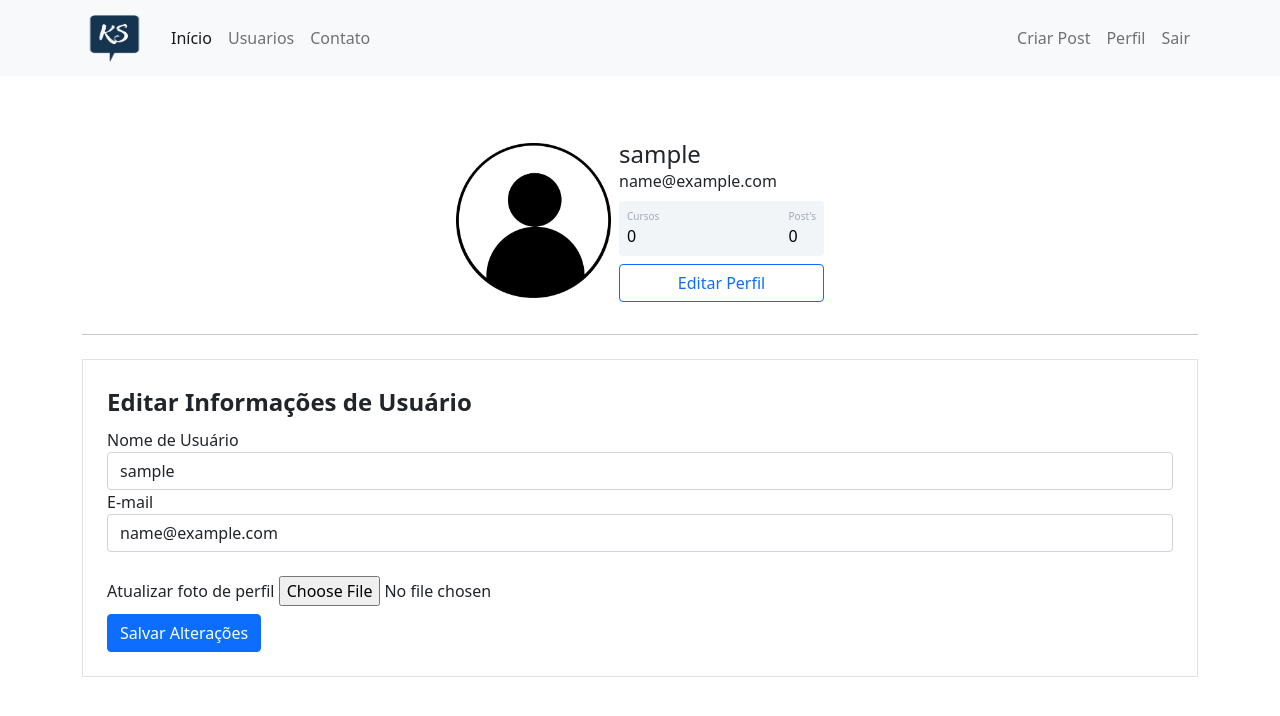
After one commit to KevinSoffa/Rede_Social-KS, a Flask app: page /perfil/editar in a window 1280 px wide. The commit adds this page. Shown: the top 716 px of the page. Run offline with Flask 2, Linux system fonts and the light colour scheme; the visitor is signed in with stand-in values (Sample User, id 1); data comes from the database, SQL or seed files in the repository; some libraries are stand-ins or nearby versions.

Commit message:
atualizando edição de perfil

```diff
--- a/main.py
+++ b/main.py
@@ -3,3 +3,6 @@ from rede_social_ks import app
 
 if __name__=='__main__':
     app.run(debug=True)
+
+
+#Parando no meio da aula de Criacao de perfil 31
--- a/rede_social_ks/forms.py
+++ b/rede_social_ks/forms.py
@@ -1,4 +1,6 @@
+from flask_wtf.file import FileField, FileAllowed
 from rede_social_ks.models import Usuario
+from flask_login import current_user
 from flask_wtf import FlaskForm
 
 from wtforms.validators import (
@@ -63,3 +65,29 @@ class FormLogin(FlaskForm):
     botao_submit_login = SubmitField(
         'Fazer Login'
     )
+
+
+class FormEditarPerfil(FlaskForm):
+    username = StringField(
+        'Nome de Usuário',
+        validators=[DataRequired()]
+    )
+    email = EmailField(
+        'E-mail',
+        validators=[DataRequired(), Email()]
+    )
+    foto_perfil = FileField(
+        'Atualizar foto de perfil',
+        validators=[FileAllowed(['jpg', 'png'])]
+    )
+    botao_submit_editar_perfil = SubmitField(
+        'Salvar Alterações'
+    )
+
+    def validate_email(self, email): # Validando se e-mail já está cadastrado
+        if current_user.email != email.data:
+            usuario = Usuario.query.filter_by(email=email.data).first()
+            if usuario:
+                raise ValidationError("""ERRO! E-mail já CADASTRADO!
+                                        Tente com outro e-mail válido.
+                                    """)
--- a/rede_social_ks/routes.py
+++ b/rede_social_ks/routes.py
@@ -1,7 +1,12 @@
-import email
-from rede_social_ks.forms import FormCriarConta, FormLogin
+from rede_social_ks import app, database, bcrypt
 from rede_social_ks.models import Usuario, Post
-from rede_social_ks import app, database, bcrypt
+from flask_login import current_user
+
+from rede_social_ks.forms import (
+    FormEditarPerfil,
+    FormCriarConta,
+    FormLogin,
+)
 
 from flask_login import (
     login_user,
@@ -57,7 +62,14 @@ def login_criacao():
         if usuario and bcrypt.check_password_hash(usuario.senha, form_login.senha.data):
             login_user(usuario, remember=form_login.lembrar_dados.data)
             flash(f'Login feito com SUCESSO no E-mail: {form_login.email.data}', 'alert-success')
-            return redirect(url_for('home'))
+
+            par_next = request.args.get('next')
+            if par_next:
+                return redirect(par_next)
+
+            else:
+                return redirect(url_for('home'))
+
         else:
              flash(f'Falha no Login. E-mail ou Senha Incorretos: {form_login.email.data}', 'alert-danger')
 
@@ -84,6 +96,7 @@ def login_criacao():
         form_criar_conta=form_criar_conta
     )
 
+
 @app.route('/sair')
 @login_required
 def sair():
@@ -95,10 +108,39 @@ def sair():
 @app.route('/perfil')
 @login_required
 def perfil():
-    return render_template('perfil.html')
+    foto_perfil = url_for(
+        'static',
+        filename=f'fotos_perfil/{current_user.foto_perfil}')
+    return render_template('perfil.html', foto_perfil=foto_perfil)
 
 
 @app.route('/post/criar')
 @login_required
 def criar_post():
     return render_template('post.html')
+
+
+@app.route('/perfil/editar',  methods=['POST', 'GET'])
+@login_required
+def editar_perfil():
+    form = FormEditarPerfil()
+    if form.validate_on_submit():
+        current_user.email = form.email.data
+        current_user.username = form.username.data
+        database.session.commit()
+        flash('Alterações salvas com SUCESSO!', 'alert-success')
+        return redirect(url_for('perfil'))
+
+    elif request.method == 'GET':
+        form.email.data = current_user.email
+        form.username.data = current_user.username
+
+    _foto_perfil = url_for(
+        'static',
+        filename=f'fotos_perfil/{current_user.foto_perfil}')
+
+    return render_template(
+        'editar_perfil.html',
+        foto_perfil=_foto_perfil,
+        form=form
+    )
--- /dev/null
+++ b/rede_social_ks/static/css/main.css
@@ -0,0 +1,38 @@
+.card{
+  width: 400px;
+  border: none;
+  border-radius: 10px;
+
+  background-color: #fff;
+}
+
+
+
+.stats{
+
+      background: #f2f5f8 !important;
+
+    color: #000 !important;
+}
+.articles{
+  font-size:10px;
+  color: #a1aab9;
+}
+.number1{
+  font-weight:500;
+}
+.followers{
+    font-size:10px;
+  color: #a1aab9;
+
+}
+.number2{
+  font-weight:500;
+}
+.rating{
+    font-size:10px;
+  color: #a1aab9;
+}
+.number3{
+  font-weight:500;
+}
--- a/rede_social_ks/templates/base.html
+++ b/rede_social_ks/templates/base.html
@@ -6,6 +6,7 @@
     <meta name="viewport" content="width=device-width, initial-scale=1.0">
     <title>KS - Rede</title>
     <link href="https://cdn.jsdelivr.net/npm/bootstrap@5.0.2/dist/css/bootstrap.min.css" rel="stylesheet" integrity="sha384-EVSTQN3/azprG1Anm3QDgpJLIm9Nao0Yz1ztcQTwFspd3yD65VohhpuuCOmLASjC" crossorigin="anonymous">
+    <link rel="stylesheet" type="text/css" href="{{ url_for('static', filename='/css/main.css') }}">
 
     {% block head %}
     {% endblock %}
--- /dev/null
+++ b/rede_social_ks/templates/editar_perfil.html
@@ -0,0 +1,38 @@
+{% extends 'perfil.html' %}
+
+
+{% block form_editar_perfil %}
+<div class="container">
+    <hr>
+    <div class="row">
+        <div class="col">
+            <form method="POST" action="" class="border p-4 mt-2" enctype="multipart/form-data">
+                {{ form.csrf_token }}
+                <legend><strong>Editar Informações de Usuário</strong></legend>
+                    <fieldset>
+                        <div class="form-group">
+                            {{ form.username.label(class="form-control-label") }}
+                            {{ form.username(class="form-control ") }}
+                        </div>
+                        <div class="form-group">
+                            {{ form.email.label(class="form-control-label") }}
+                            {{ form.email(class="form-control") }}
+                        </div>
+                        <br>
+                        <div class="form-group">
+                            {{ form.foto_perfil.label }}
+                            {{ form.foto_perfil(class="form-control-file") }}
+                            {% if form.foto_perfil.errors %}
+                                {% for erro in form.foto_perfil.errors %}
+                                    <span class="text-danger">{{ erro }}</span><br>
+                                {% endfor %}
+                            {% endif %}
+
+                        </div>
+                    </fieldset>
+                {{ form.botao_submit_editar_perfil(class="btn btn-primary mt-2") }}
+            </form>
+        </div>
+    </div>
+</div>
+{% endblock %}
--- a/rede_social_ks/templates/navbar.html
+++ b/rede_social_ks/templates/navbar.html
@@ -1,7 +1,7 @@
 <nav class="navbar navbar-expand-lg navbar-light bg-light">
     <div class="container-fluid container">
       <a class="navbar-brand" href="{{ url_for('home') }}">
-        <img src="/static/images/ks_nav_bar.png" alt="" width="65" height="50">
+        <img src="/static/images/nav_bar_ks.png" alt="Imagem Nav bar" width="65" height="50">
       </a>
       <button class="navbar-toggler" type="button" data-bs-toggle="collapse" data-bs-target="#navbarSupportedContent" aria-controls="navbarSupportedContent" aria-expanded="false" aria-label="Toggle navigation">
         <span class="navbar-toggler-icon"></span>
--- a/rede_social_ks/templates/perfil.html
+++ b/rede_social_ks/templates/perfil.html
@@ -3,8 +3,35 @@
 
 {% block body %}
 
-    <div class="container">
-        <h1>Perfil do Usuário</h1>
+<div class="container mt-5 d-flex justify-content-center">
+    <div class="card p-3">
+        <div class="d-flex align-items-center">
+            <div class="image pe-2">
+        <img src="{{ foto_perfil }}" class="rounded" width="155" >
+        </div>
+        <div class="ml-3 w-100">
+           <h4 class="mb-0 mt-0">{{ current_user.username }}</h4>
+           <span>{{ current_user.email }}</span>
+           <div class="p-2 mt-2 bg-primary d-flex justify-content-between rounded text-white stats">
+                <div class="d-flex flex-column">
+                    <span class="articles">Cursos</span>
+                    <span class="number1">0</span>
+                </div>
+                <div class="d-flex flex-column">
+                    <span class="rating">Post's</span>
+                    <span class="number3">0</span>
+                </div>
+           </div>
+           <div class="button mt-2 d-flex flex-row align-items-center">
+                <a class="w-100" href="{{ url_for('editar_perfil') }}">
+                    <button class="btn btn-outline-primary w-100 ml-2">Editar Perfil</button>
+                </a>
+           </div>
+        </div>
+        </div>
     </div>
+ </div>
+{% block form_editar_perfil %}
 
 {% endblock %}
+{% endblock %}
```
Also changed, not shown: rede_social_ks/static/fotos_perfil/default.jpg (added), rede_social_ks/static/images/nav_bar_ks.png (renamed from rede_social_ks/static/images/ks_nav_bar.png).
